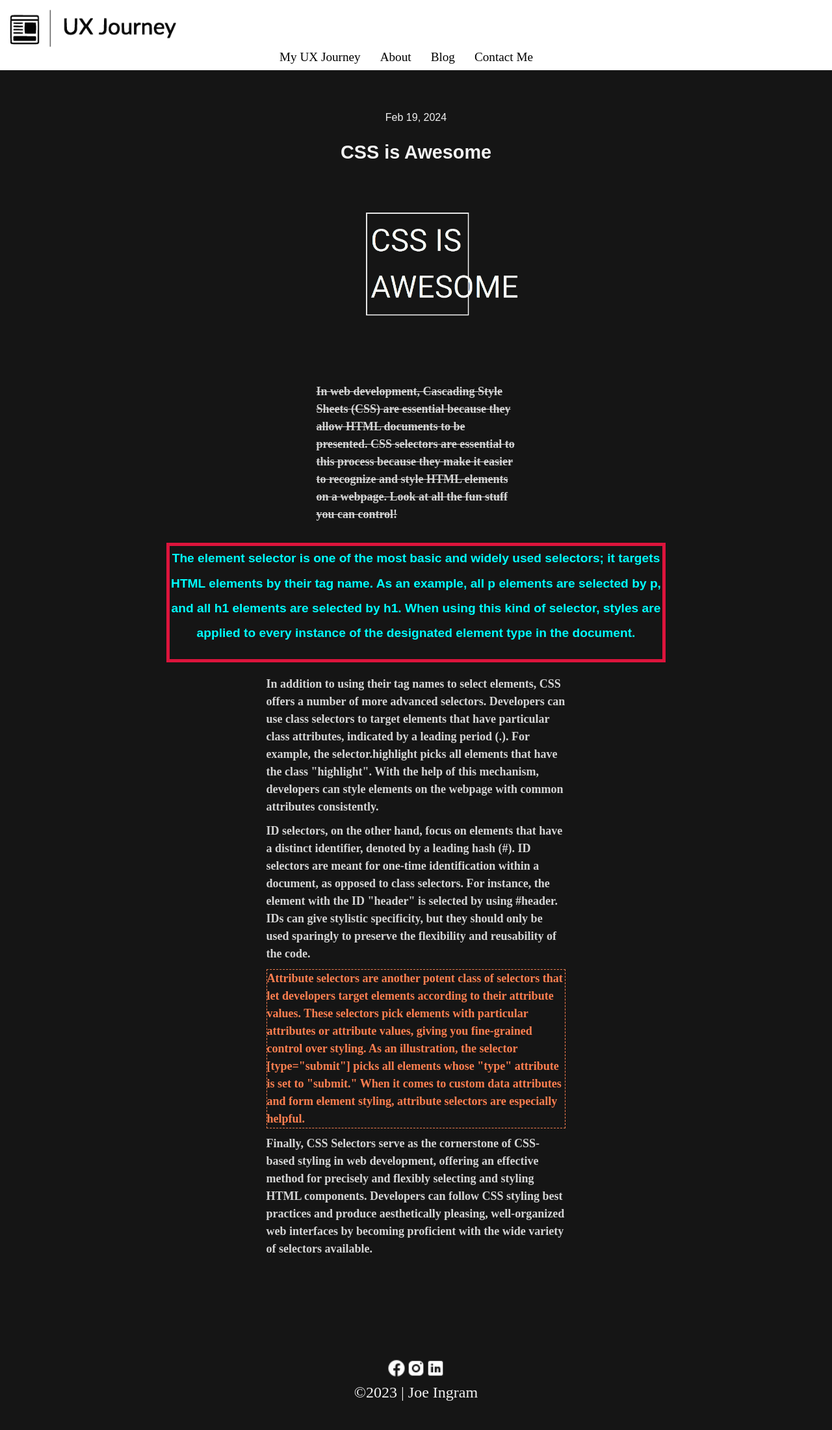
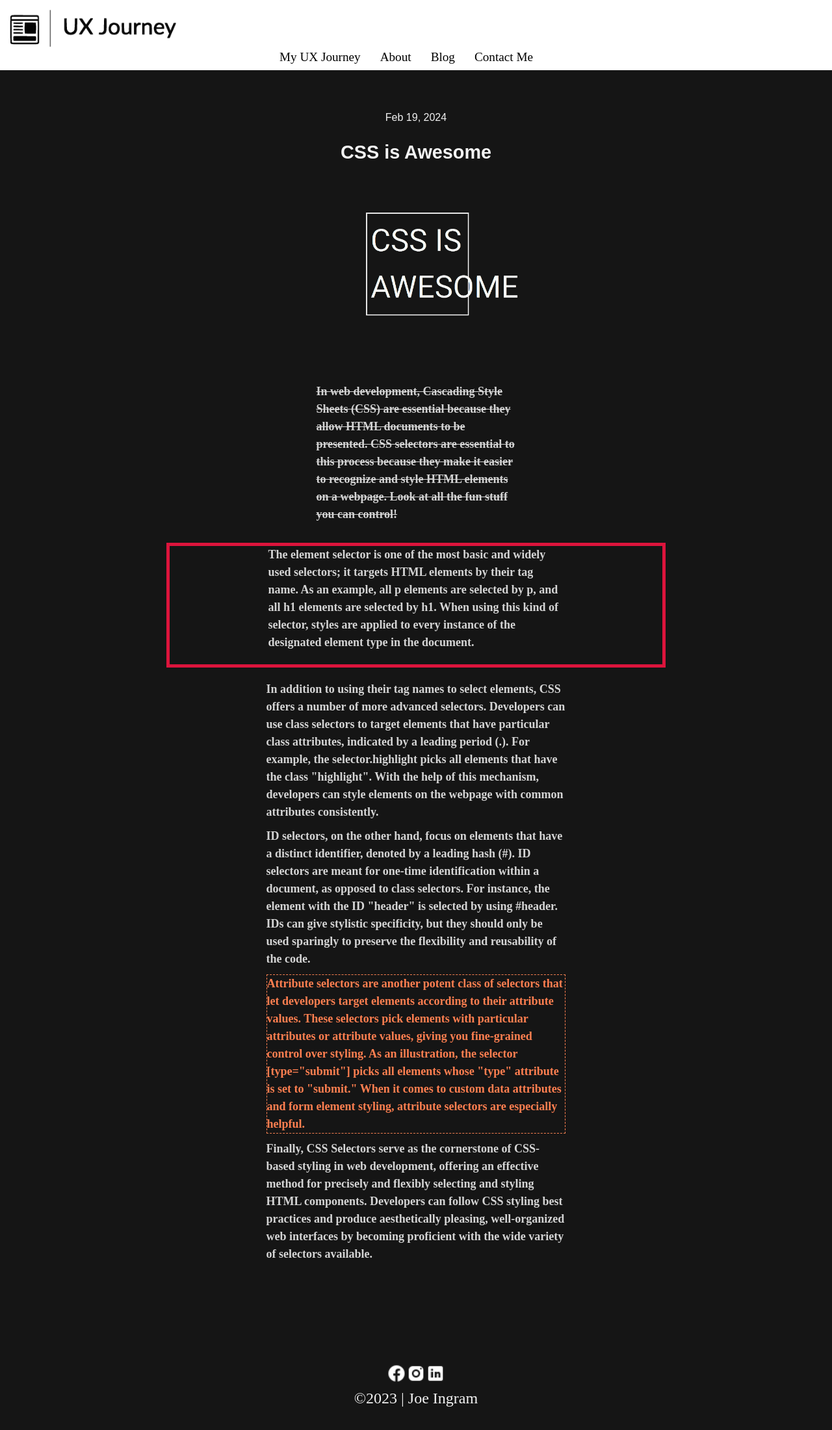
Before and after one commit to myuxjourney/myuxjourney.github.io, a Jekyll site: the page built from _posts/2024-02-19-CSS-is-Awesome.html, in a window 1280 px wide. Shown: the whole page at 65% size. Built offline with Jekyll 4.4.1, drawn with Linux system fonts in a browser that asks for light colours; nearby versions of some CDN libraries; library files that are not in the unit come from our copies.

Commit message:
blog fix

```diff
--- a/_posts/2024-02-19-CSS-is-Awesome.html
+++ b/_posts/2024-02-19-CSS-is-Awesome.html
@@ -19,7 +19,7 @@ categories:
     to be presented. CSS selectors are essential to this process because they make it easier to recognize
      and style HTML elements on a webpage. Look at all the fun stuff you can control!
 
-  <div class="box-border-fun"
+  <div class="box-border-fun">
   <p>
     The element selector is one of the most basic and widely used selectors; it targets HTML elements by
     their tag name. As an example, all p elements are selected by p, and all h1 elements are selected
--- a/_sass/_layout.scss
+++ b/_sass/_layout.scss
@@ -220,5 +220,4 @@ a:hover {
   border: 5px solid;
   border-color: crimson;
   padding-bottom: 10px;
-  color: aqua;
 }
```
